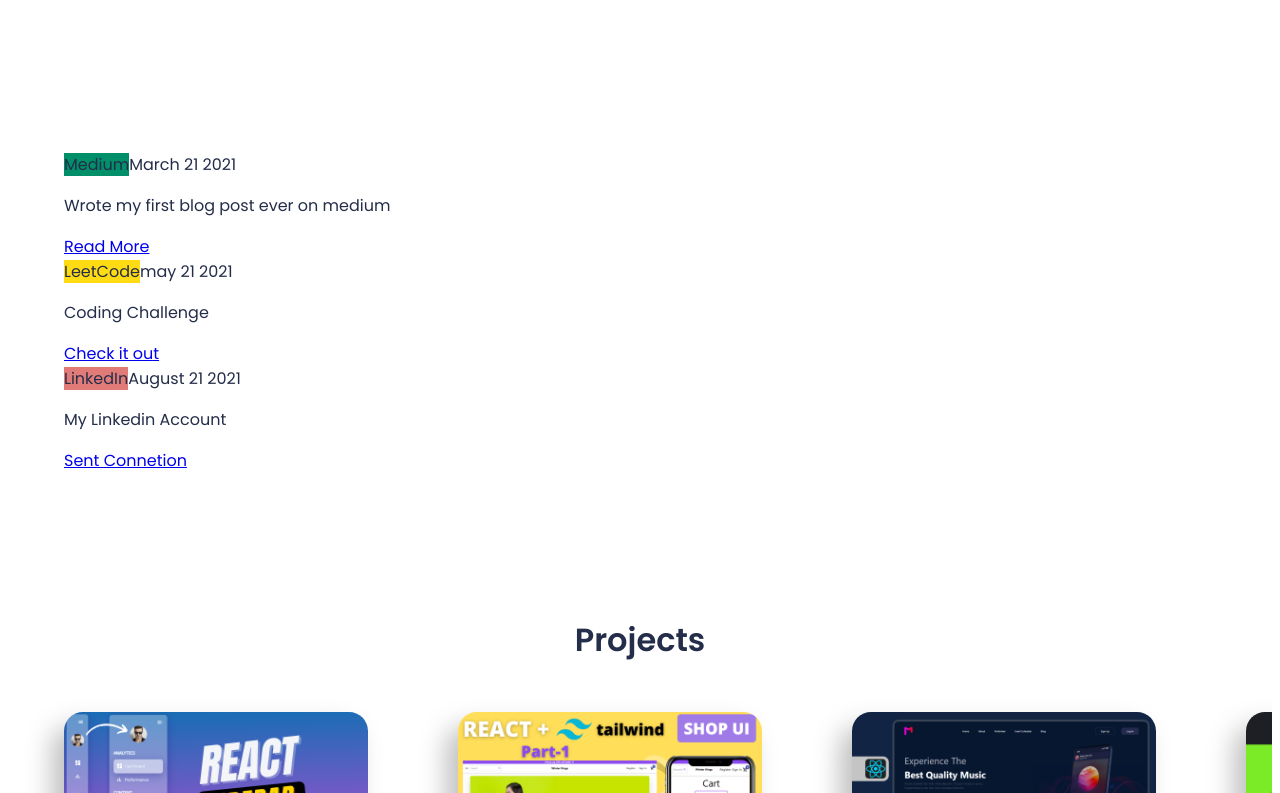
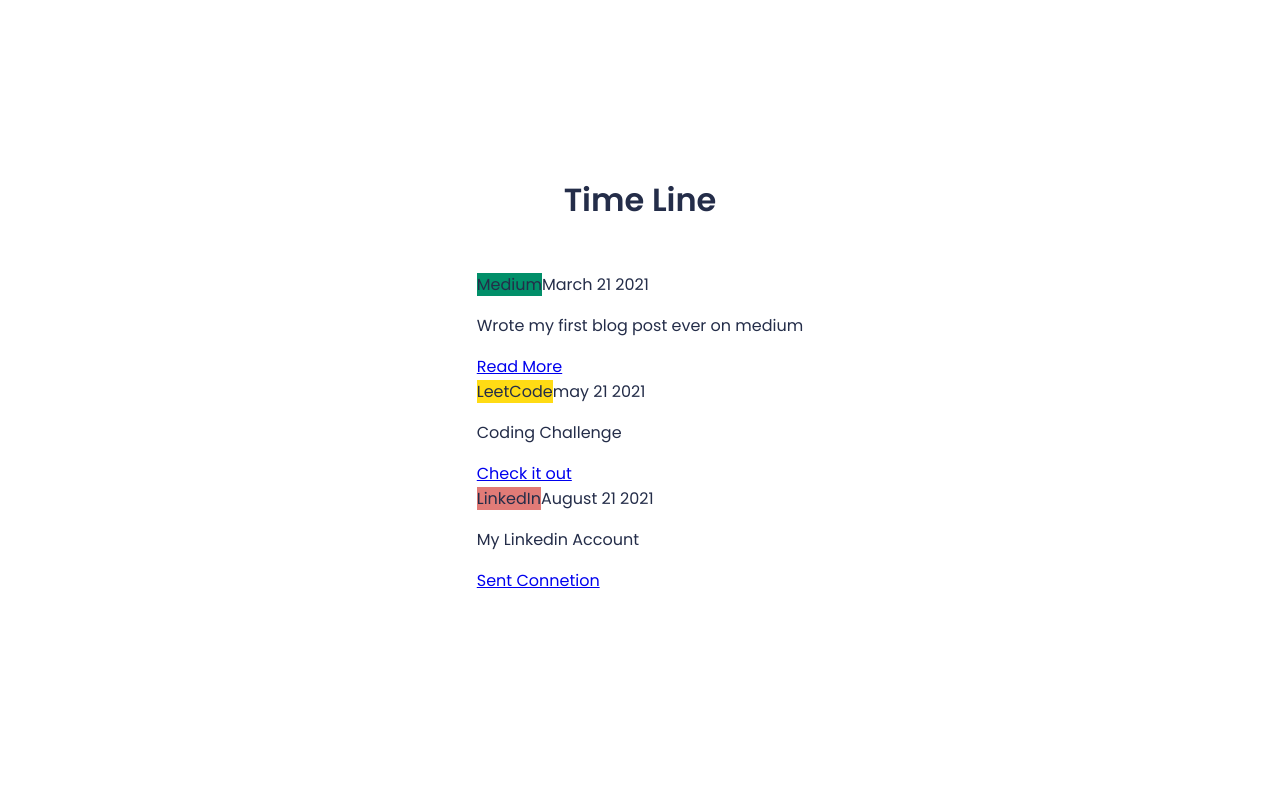
Before and after one commit to rahuldas-404/PortFolio, a React (Create React App) app: page / in a window 1280 px wide. Shown: the part 2096-2889 px from the top of the page. Built offline with nearby package versions, Linux system fonts and the light colour scheme.

Commit message:
Added little style

```diff
--- a/src/component/Servi/Service.css
+++ b/src/component/Servi/Service.css
@@ -37,6 +37,8 @@
     width: 10rem;
     height: 3rem;
     margin-top: 1rem;
+    text-align: center;
+    font-size: 15px;
 }
 
 .cards{
--- /dev/null
+++ b/src/component/TimeLine/TimeLine.css
@@ -0,0 +1,31 @@
+@import url('https://fonts.googleapis.com/css?family=Lato');
+
+.timeline-container {
+
+	/* display: flex;
+	align-items: center;
+	justify-content: center;
+	flex-direction: column;
+
+	min-height: 100vh;
+	font-family: 'Lato', sans-serif;
+	margin: 0; */
+
+    display: flex;
+    flex-direction: column;
+    align-items: center;
+    justify-content: center;
+
+    gap: 3rem;
+    height: 30vh;
+    margin-top: 15rem;
+    margin-bottom: 10rem;
+    font-family: 'Lato', sans-serif;
+}
+
+
+#header{
+    color: var(--black);
+    font-size: 2rem;
+    font-weight: bolder;
+}
--- a/src/component/TimeLine/TimeLine.jsx
+++ b/src/component/TimeLine/TimeLine.jsx
@@ -1,11 +1,15 @@
 import React from "react";
+import "./TimeLine.css";
 import TimelineData from "./data";
 import TimeLineItem from "./TimeLineItem";
 const TimeLine =()=> TimelineData.length>0 &&(
     <div className="timeline-container">
+        <span id="header">Time Line</span>
+        <div className="timeline-const">
         {TimelineData.map((data,idx)=>(
             <TimeLineItem data={data} key = {idx}/>
         ))}
+        </div>
     </div>
 );
 
--- a/src/component/TimeLine/TimeLineItem.jsx
+++ b/src/component/TimeLine/TimeLineItem.jsx
@@ -1,6 +1,10 @@
 import React from "react";
-const TimeLineItem=({data})=>(
-    <div className="timelineitem">
+
+const TimeLineItem=({data})=>{
+    return(
+
+    <div className="timeline-item">
+
         <div className="time-line-item-content">
             <span className="tag" style={{background: data.category.color}}>
             {data.category.tag}
@@ -17,7 +21,8 @@
 <span className="Timecircle"/>
         </div>
     </div>
-
-);
+    // </div>
+    );
+};
 
 export default TimeLineItem;
```
Also changed, not shown: src/App.css (line endings or trailing spaces).
